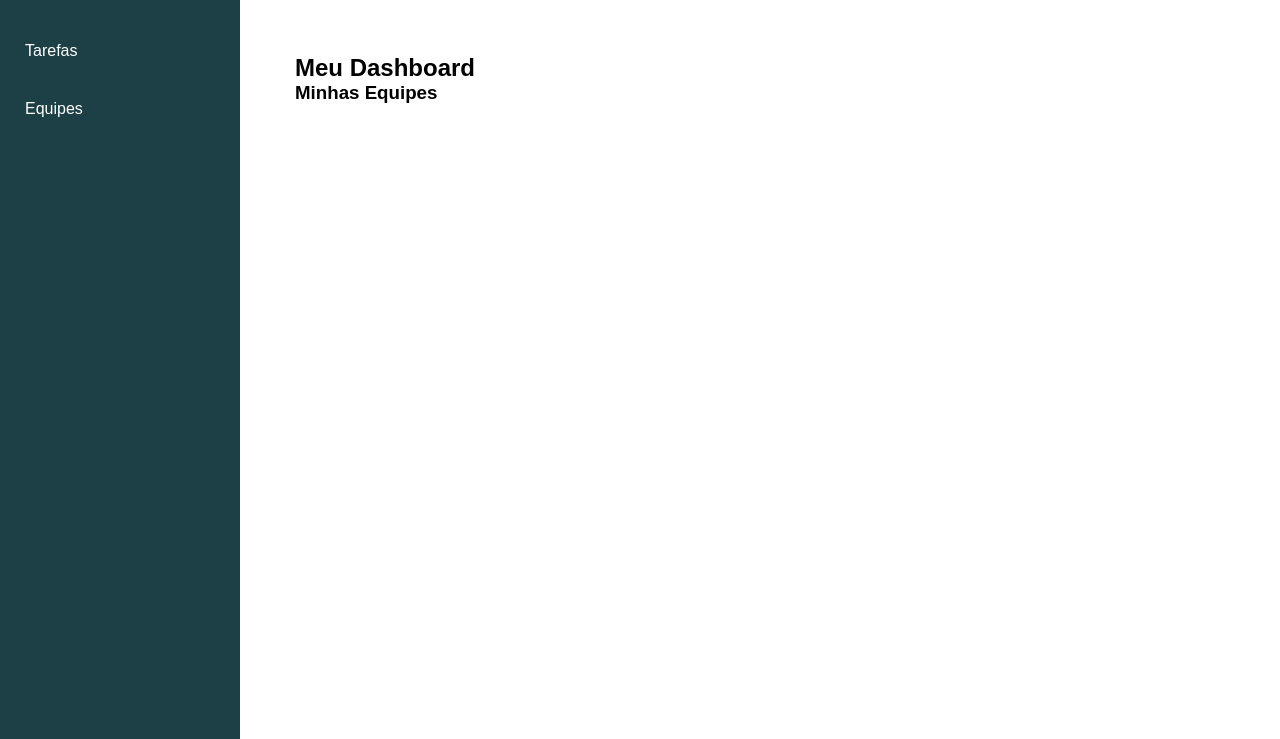
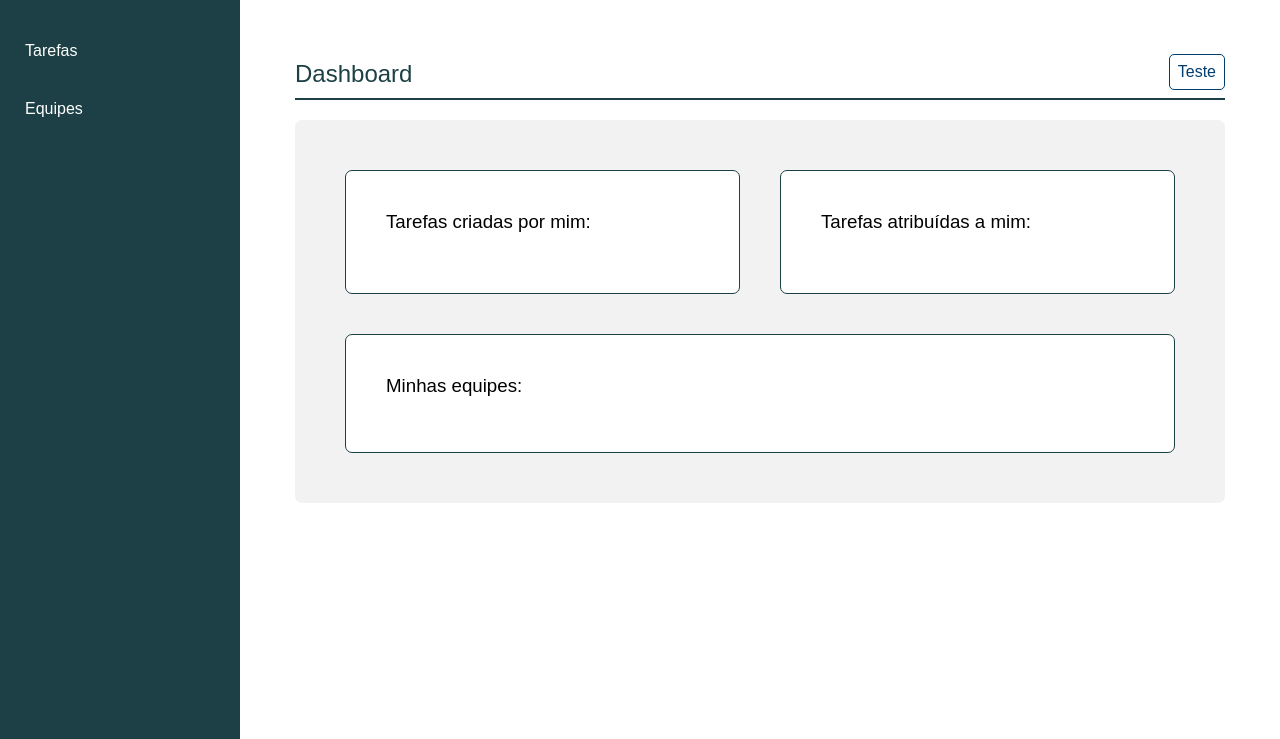
Before and after one commit to arthurrodriguessdev/team-tasks, a Django app: page /dashboard in a window 1280 px wide. Shown: the part 61-800 px from the top of the page. Run offline with Django 5.2, Linux system fonts and the light colour scheme; data that the repository does not hold is empty.

Commit message:
modificacoes no js e html do dashboard

```diff
--- a/comum/static/js/dashboard.js
+++ b/comum/static/js/dashboard.js
@@ -17,12 +17,14 @@ document.addEventListener("DOMContentLoaded", async function (){
 
     const result = await consumir_api_dashboard();
 
-    tarefas_criadas_por_mim.textContent = `Tarefas criadas por mim: ${result.qtd_tarefas_criadas_por_mim}`;
-    tarefas_atribuidas_mim.textContent = `Tarefas atribuídas a mim: ${result.qtd_tarefas_atribuidas_mim}`;
+    tarefas_criadas_por_mim.textContent = `${result.qtd_tarefas_criadas_por_mim}`;
+    tarefas_atribuidas_mim.textContent = `${result.qtd_tarefas_atribuidas_mim}`;
 
     for(let i = 0; i < result.minhas_equipes.length; i++){
         const linha_equipe = document.createElement('li');
+
         linha_equipe.textContent = result.minhas_equipes[i];
+        linha_equipe.classList.add('equipe-item')
         lista_equipes.appendChild(linha_equipe);
     }
 })
--- a/comum/templates/dashboard.html
+++ b/comum/templates/dashboard.html
@@ -2,12 +2,28 @@
 {% load static %}
 
 {% block content %}
-    <h2>Meu Dashboard</h2>
-    <p id="tarefas_criadas_por_mim"></p>
-    <p id="tarefas_atribuidas_mim"></p>
+    {{ block.super }}
 
-    <h3>Minhas Equipes</h3>
-    <ul id="lista_equipes"></ul>
+    <div class="dashboard-container">
+
+        <div class="card-container-dashboard">
+            <h3 class="titulo-card-dashboard">Tarefas criadas por mim:</h3>
+            <p id="tarefas_criadas_por_mim"></p>
+        </div>
+
+        <div class="card-container-dashboard">
+            <h3 class="titulo-card-dashboard">Tarefas atribuídas a mim:</h3>
+            <p id="tarefas_atribuidas_mim"></p>
+        </div>
+
+        <div class="card-container-dashboard">
+            <h3 class="titulo-card-dashboard">Minhas equipes:</h3>
+            <ul id="lista_equipes"></ul>
+        </div>
+
+    </div>
+
+
 {% endblock %}
 
 {% block js_extra %}
--- a/comum/views.py
+++ b/comum/views.py
@@ -105,4 +105,15 @@ def api_dashboard(request):
         })
 
 def exibir_dashboard(request):
-    return render(request, 'dashboard.html')
+    contexto = {
+        'titulo': 'Dashboard',
+        'botoes':[
+            {
+                'nome': 'Teste',
+                'classe': 'visualizar-editar-botao',
+                'url': 'listagem_tarefas'
+            }
+        ]
+    }
+
+    return render(request, 'dashboard.html', contexto)
--- a/static/css/base.css
+++ b/static/css/base.css
@@ -593,3 +593,49 @@ td a:hover{
     font-size: 16px;
     color: #218838;
 }
+
+/* dashboard */
+.dashboard-container{
+    background-color: #f2f2f2;
+    padding: 50px;
+    display: flex;
+    flex-direction: row;
+    flex-wrap: wrap;
+    gap: 40px;
+    border-radius: 7px;
+}
+
+.card-container-dashboard{
+    background-color: #fff;
+    border-radius: 7px;
+    border: solid 1px #1C4045;
+    padding: 40px;
+    min-width: 280px;
+    flex: 1;
+}
+
+.card-container-dashboard p{
+    color: #cc0e01;
+    text-align: center;
+    font-weight: 600;
+    font-size: 24px;
+    margin: 20px 0 0;
+}
+
+.card-container-dashboard ul{
+    list-style: none;
+    margin-top: 15px;
+}
+
+.titulo-card-dashboard{
+    font-weight: 500;
+    margin-bottom: 10px;
+}
+
+.equipe-item{
+    display: flex;
+    justify-content: space-between;
+    align-items: center;
+    padding: 8px 6px;
+    border-bottom: 1px solid #e5e7eb;
+}
```
